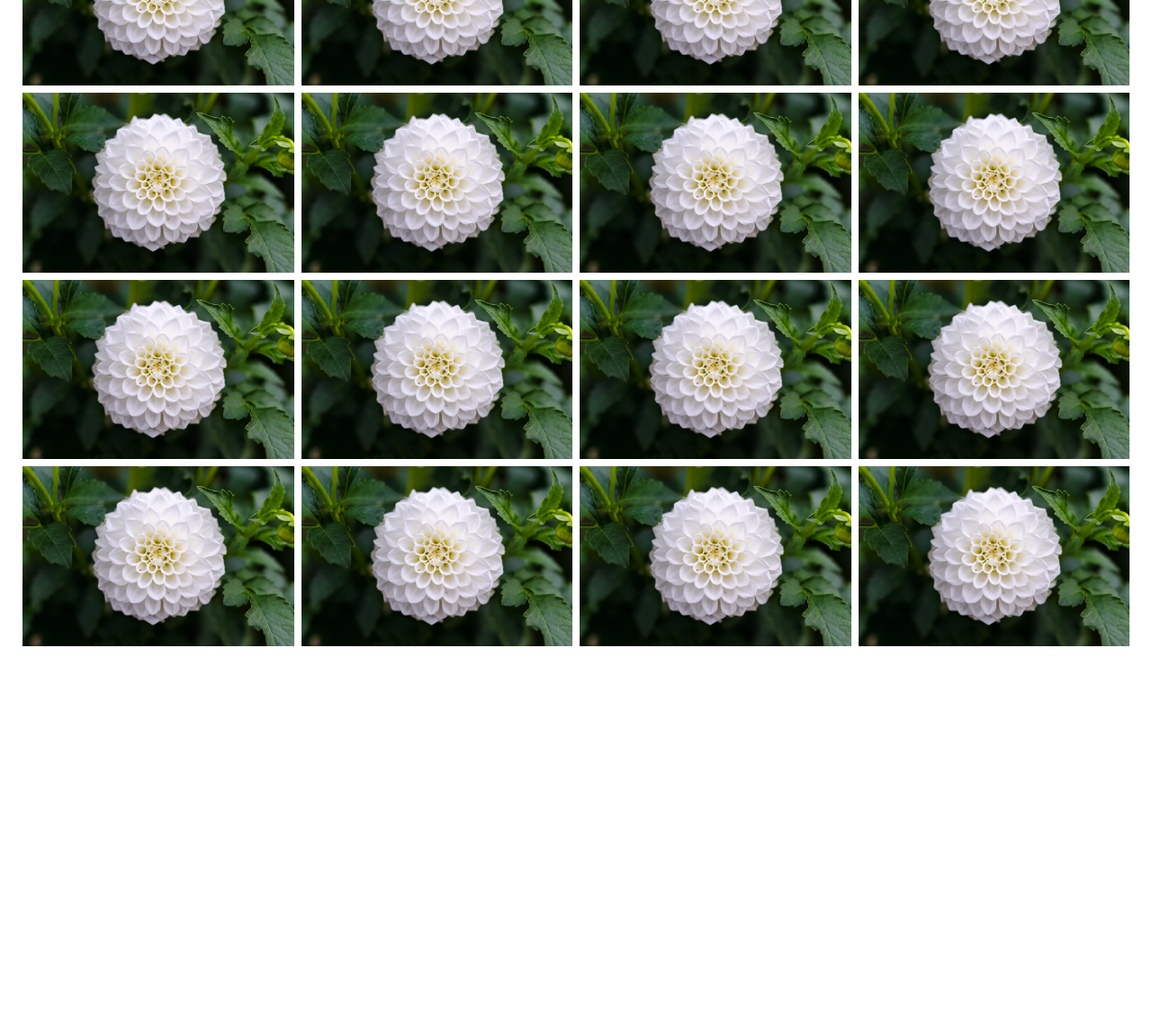
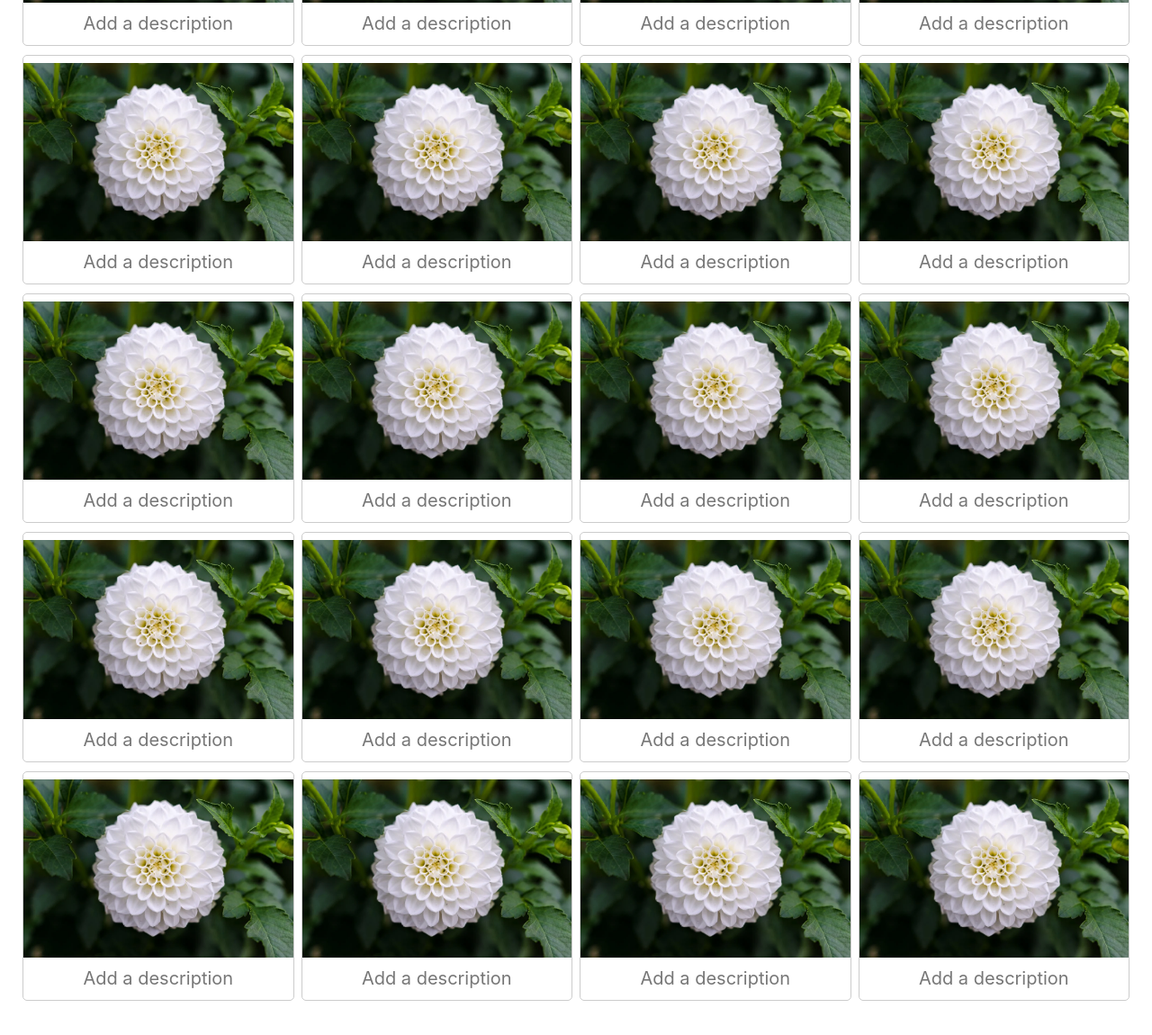
Before and after one commit to YakubuAmidu/ImageGallery, a website: page index.html in a window 1280 px wide. Shown: the part 876-2026 px from the top of the page at 90% size. Before the commit the page ends 1626 px from the top, so only its background shows below. Drawn offline with nearby package versions, Linux system fonts and the light colour scheme.

Commit message:
Initial commit

```diff
--- a/index.html
+++ b/index.html
@@ -72,42 +72,49 @@
         <a target="_blank" href="imageone.png">
        <img src="./src/assets/imageone.png" alt="img" class="imageone">
         </a>
+        <div class="description">Add a description</div>
       </div>
 
       <div class="img">
         <a target="_blank" href="imageone.png">
        <img src="./src/assets/imageone.png" alt="img" class="imageone">
         </a>
+        <div class="description">Add a description</div>
       </div>
 
       <div class="img">
         <a target="_blank" href="imageone.png">
        <img src="./src/assets/imageone.png" alt="img" class="imageone">
         </a>
+        <div class="description">Add a description</div>
       </div>
 
       <div class="img">
         <a target="_blank" href="imageone.png">
        <img src="./src/assets/imageone.png" alt="img" class="imageone">
         </a>
+        <div class="description">Add a description</div>
       </div>
 
       <div class="img">
         <a target="_blank" href="imageone.png">
        <img src="./src/assets/imageone.png" alt="img" class="imageone">
         </a>
+        <div class="description">Add a description</div>
       </div>
 
       <div class="img">
         <a target="_blank" href="imageone.png">
        <img src="./src/assets/imageone.png" alt="img" class="imageone">
         </a>
+        <div class="description">Add a description</div>
       </div>
 
       <div class="img">
         <a target="_blank" href="imageone.png">
        <img src="./src/assets/imageone.png" alt="img" class="imageone">
         </a>
+        <div class="description">Add a description</div>
       </div>
     </div>
 
@@ -116,42 +123,49 @@
       <a target="_blank" href="imageone.png">
      <img src="./src/assets/imageone.png" alt="img" class="imageone">
       </a>
+      <div class="description">Add a description</div>
     </div>
 
     <div class="img">
       <a target="_blank" href="imageone.png">
      <img src="./src/assets/imageone.png" alt="img" class="imageone">
       </a>
+      <div class="description">Add a description</div>
     </div>
 
     <div class="img">
       <a target="_blank" href="imageone.png">
      <img src="./src/assets/imageone.png" alt="img" class="imageone">
       </a>
+      <div class="description">Add a description</div>
     </div>
 
     <div class="img">
       <a target="_blank" href="imageone.png">
      <img src="./src/assets/imageone.png" alt="img" class="imageone">
       </a>
+      <div class="description">Add a description</div>
     </div>
 
     <div class="img">
       <a target="_blank" href="imageone.png">
      <img src="./src/assets/imageone.png" alt="img" class="imageone">
       </a>
+      <div class="description">Add a description</div>
     </div>
 
     <div class="img">
       <a target="_blank" href="imageone.png">
      <img src="./src/assets/imageone.png" alt="img" class="imageone">
       </a>
+      <div class="description">Add a description</div>
     </div>
 
     <div class="img">
       <a target="_blank" href="imageone.png">
      <img src="./src/assets/imageone.png" alt="img" class="imageone">
       </a>
+      <div class="description">Add a description</div>
     </div>
   </div>
 
@@ -160,42 +174,49 @@
       <a target="_blank" href="imageone.png">
      <img src="./src/assets/imageone.png" alt="img" class="imageone">
       </a>
+      <div class="description">Add a description</div>
     </div>
 
     <div class="img">
       <a target="_blank" href="imageone.png">
      <img src="./src/assets/imageone.png" alt="img" class="imageone">
       </a>
+      <div class="description">Add a description</div>
     </div>
 
     <div class="img">
       <a target="_blank" href="imageone.png">
      <img src="./src/assets/imageone.png" alt="img" class="imageone">
       </a>
+      <div class="description">Add a description</div>
     </div>
 
     <div class="img">
       <a target="_blank" href="imageone.png">
      <img src="./src/assets/imageone.png" alt="img" class="imageone">
       </a>
+      <div class="description">Add a description</div>
     </div>
 
     <div class="img">
       <a target="_blank" href="imageone.png">
      <img src="./src/assets/imageone.png" alt="img" class="imageone">
       </a>
+      <div class="description">Add a description</div>
     </div>
 
     <div class="img">
       <a target="_blank" href="imageone.png">
      <img src="./src/assets/imageone.png" alt="img" class="imageone">
       </a>
+      <div class="description">Add a description</div>
     </div>
 
     <div class="img">
       <a target="_blank" href="imageone.png">
      <img src="./src/assets/imageone.png" alt="img" class="imageone">
       </a>
+      <div class="description">Add a description</div>
     </div>
   </div>
 
@@ -204,42 +225,49 @@
     <a target="_blank" href="imageone.png">
    <img src="./src/assets/imageone.png" alt="img" class="imageone">
     </a>
+    <div class="description">Add a description</div>
   </div>
 
   <div class="img">
     <a target="_blank" href="imageone.png">
    <img src="./src/assets/imageone.png" alt="img" class="imageone">
     </a>
+    <div class="description">Add a description</div>
   </div>
 
   <div class="img">
     <a target="_blank" href="imageone.png">
    <img src="./src/assets/imageone.png" alt="img" class="imageone">
     </a>
+    <div class="description">Add a description</div>
   </div>
 
   <div class="img">
     <a target="_blank" href="imageone.png">
    <img src="./src/assets/imageone.png" alt="img" class="imageone">
     </a>
+    <div class="description">Add a description</div>
   </div>
 
   <div class="img">
     <a target="_blank" href="imageone.png">
    <img src="./src/assets/imageone.png" alt="img" class="imageone">
     </a>
+    <div class="description">Add a description</div>
   </div>
 
   <div class="img">
     <a target="_blank" href="imageone.png">
    <img src="./src/assets/imageone.png" alt="img" class="imageone">
     </a>
+    <div class="description">Add a description</div>
   </div>
 
   <div class="img">
     <a target="_blank" href="imageone.png">
    <img src="./src/assets/imageone.png" alt="img" class="imageone">
     </a>
+    <div class="description">Add a description</div>
   </div>
   </div>
 
--- a/src/css/style.css
+++ b/src/css/style.css
@@ -33,3 +33,19 @@ body{
   vertical-align: middle;
   width: 100%;
 }
+
+div .img{
+  border-radius: 5px;
+  border: 1px solid #ccc;
+  margin-bottom: 10px;
+}
+
+div .img:hover{
+  box-shadow: 0px 5px 5px 5px;
+  transition: .5s ease-out;
+}
+
+div .description{
+  padding: 15px;
+  text-align: center;
+}
```
